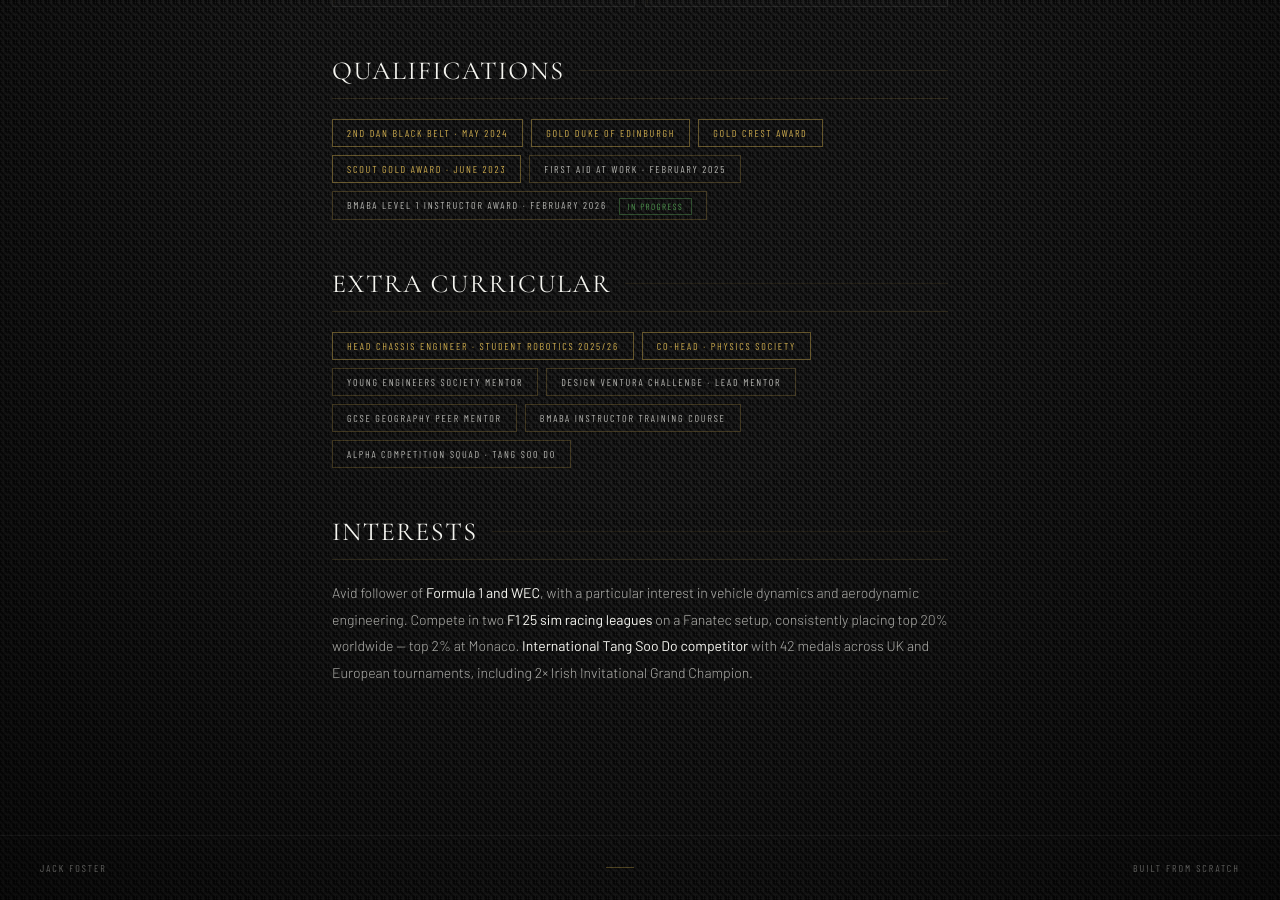
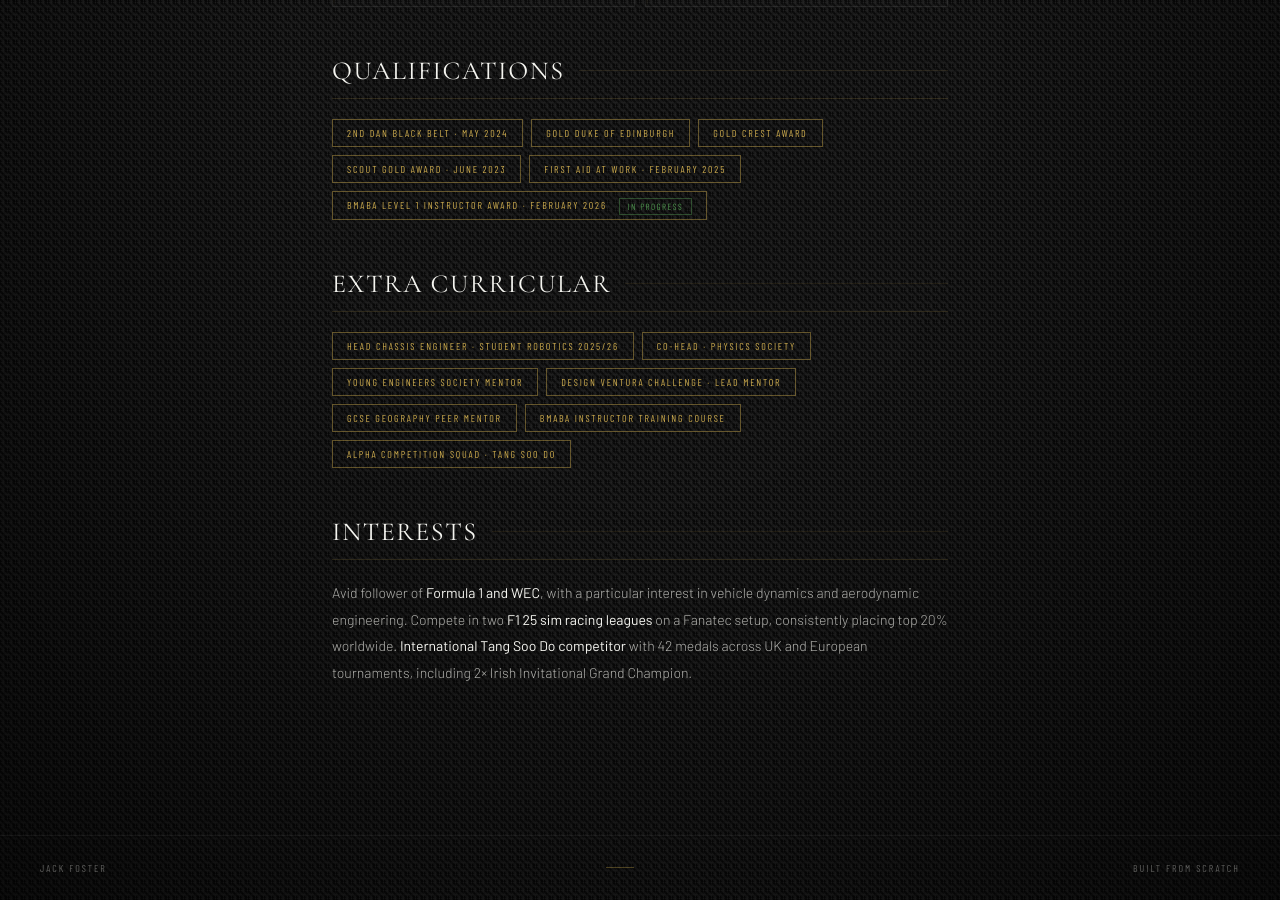
Before and after one commit to jrfoster09/jrfoster09.github.io, a Jekyll site: the page built from portfolio/cv.html, in a window 1280 px wide and 900 px high, scrolled down 2278 px. Built offline with Jekyll 4.4.1, drawn with Linux system fonts in a browser that asks for light colours; some web fonts are replaced; some of the changed text lies outside the part shown.

Commit message:
Update CV with new projected grades and achievements

```diff
--- a/portfolio/cv.html
+++ b/portfolio/cv.html
@@ -310,7 +310,7 @@
       <div class="cv-entry-title">A-Levels</div>
       <div class="cv-entry-desc">
         Mathematics · Physics · Geography · Design &amp; Technology<br>
-        <strong>Current projected grades: A, A, A, B</strong> (based on school report)
+        <strong>Current projected grades: A*, A, A, A</strong> (based on school report)
       </div>
     </div>
   </div>
@@ -449,8 +449,8 @@
     <span class="cv-tag gold">Gold Duke of Edinburgh</span>
     <span class="cv-tag gold">Gold CREST Award</span>
     <span class="cv-tag gold">Scout Gold Award · June 2023</span>
-    <span class="cv-tag">First Aid at Work · February 2025</span>
-    <span class="cv-tag">BMABA Level 1 Instructor Award · February 2026 <span class="badge upcoming">In Progress</span></span>
+    <span class="cv-tag gold">First Aid at Work · February 2025</span>
+    <span class="cv-tag gold">BMABA Level 1 Instructor Award · February 2026 <span class="badge upcoming">In Progress</span></span>
   </div>
 </div>
 
@@ -465,11 +465,11 @@
   <div class="tag-grid">
     <span class="cv-tag gold">Head Chassis Engineer · Student Robotics 2025/26</span>
     <span class="cv-tag gold">Co-Head · Physics Society</span>
-    <span class="cv-tag">Young Engineers Society Mentor</span>
-    <span class="cv-tag">Design Ventura Challenge · Lead Mentor</span>
-    <span class="cv-tag">GCSE Geography Peer Mentor</span>
-    <span class="cv-tag">BMABA Instructor Training Course</span>
-    <span class="cv-tag">Alpha Competition Squad · Tang Soo Do</span>
+    <span class="cv-tag gold">Young Engineers Society Mentor</span>
+    <span class="cv-tag gold">Design Ventura Challenge · Lead Mentor</span>
+    <span class="cv-tag gold">GCSE Geography Peer Mentor</span>
+    <span class="cv-tag gold">BMABA Instructor Training Course</span>
+    <span class="cv-tag gold">Alpha Competition Squad · Tang Soo Do</span>
   </div>
 </div>
 
@@ -484,8 +484,8 @@
   <p class="profile-text">
     Avid follower of <strong>Formula 1 and WEC</strong>, with a particular interest in
     vehicle dynamics and aerodynamic engineering. Compete in two <strong>F1 25 sim racing
-    leagues</strong> on a Fanatec setup, consistently placing top 20% worldwide — top 2%
-    at Monaco. <strong>International Tang Soo Do competitor</strong> with 42 medals across
+    leagues</strong> on a Fanatec setup, consistently placing top 20% worldwide.
+    <strong>International Tang Soo Do competitor</strong> with 42 medals across
     UK and European tournaments, including 2× Irish Invitational Grand Champion.
   </p>
 </div>
```
